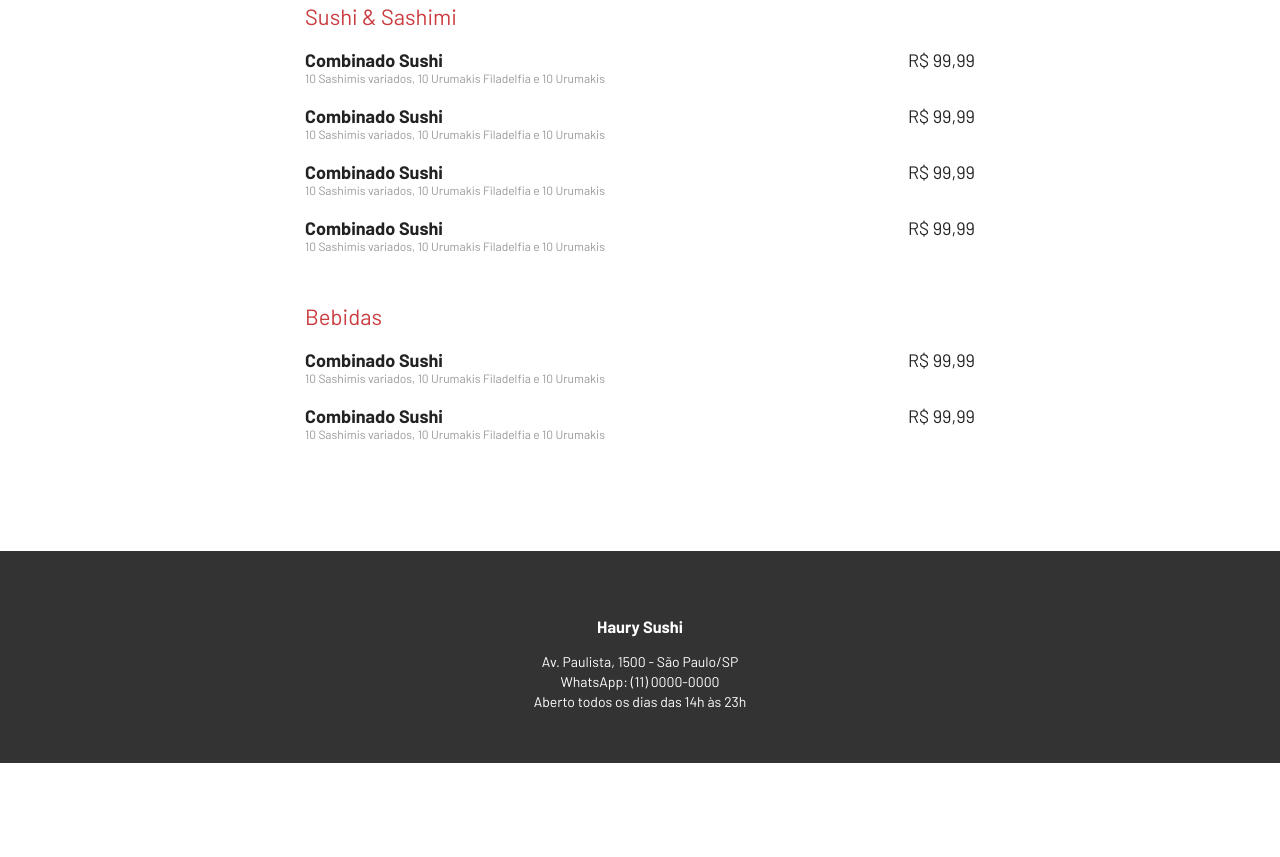
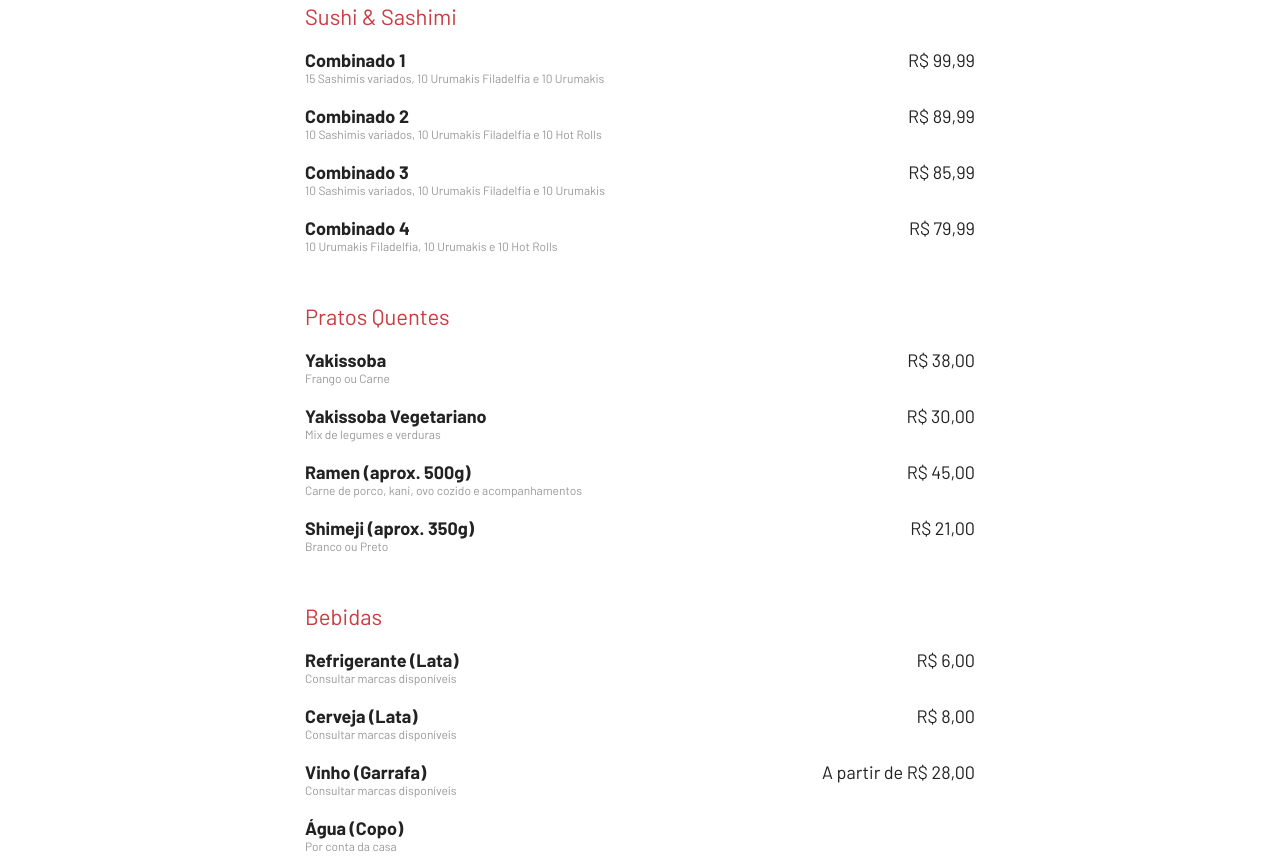
Before and after one commit to nynirak/PW1, a plain HTML site: page Exercícios de classe/Site Sushi/landingpage.html in a window 1280 px wide. Shown: the part 882-1739 px from the top of the page. Before the commit the page ends 1645 px from the top, so only its background shows below. Drawn offline with Linux system fonts and the light colour scheme.

Commit message:
20241007

```diff
--- a/Exercícios de classe/Site Sushi/landingpage.html
+++ b/Exercícios de classe/Site Sushi/landingpage.html
@@ -11,7 +11,7 @@
         <img src="logo.png" alt="Haruy Sushi">
         <nav class="menu">
             <ul class="menu-links"">
-                <li><a href="#cardapio">CARDPÁRIO</a></li>
+                <li><a href="#cardapio">CARDÁPIO</a></li>
                 <li><a href="https://wa.me/551599999999" target="_blank">PEÇA PELO WHATSAPP</a></li>
                 <li><a onclick="chamaform()" href="#login">LOGIN</a></li>
             </ul>
@@ -30,35 +30,65 @@
         <h1>Cardápio</h1>
         <div class="cardapio-categoria">Sushi & Sashimi</div>
         <div class="cardapio-item">
-            <div class="cardapio-nome">Combinado Sushi</div>
+            <div class="cardapio-nome">Combinado 1</div>
             <div class="cardapio-preco">R$ 99,99</div>
+            <div class="cardapio-descricao">15 Sashimis variados, 10 Urumakis Filadelfia e 10 Urumakis</div>
+        </div>
+        <div class="cardapio-item">
+            <div class="cardapio-nome">Combinado 2</div>
+            <div class="cardapio-preco">R$ 89,99</div>
+            <div class="cardapio-descricao">10 Sashimis variados, 10 Urumakis Filadelfia e 10 Hot Rolls</div>
+        </div>
+        <div class="cardapio-item">
+            <div class="cardapio-nome">Combinado 3</div>
+            <div class="cardapio-preco">R$ 85,99</div>
             <div class="cardapio-descricao">10 Sashimis variados, 10 Urumakis Filadelfia e 10 Urumakis</div>
         </div>
         <div class="cardapio-item">
-            <div class="cardapio-nome">Combinado Sushi</div>
-            <div class="cardapio-preco">R$ 99,99</div>
-            <div class="cardapio-descricao">10 Sashimis variados, 10 Urumakis Filadelfia e 10 Urumakis</div>
+            <div class="cardapio-nome">Combinado 4</div>
+            <div class="cardapio-preco">R$ 79,99</div>
+            <div class="cardapio-descricao">10 Urumakis Filadelfia, 10 Urumakis e 10 Hot Rolls</div>
+        </div>
+        <div class="cardapio-categoria">Pratos Quentes</div>
+        <div class="cardapio-item">
+            <div class="cardapio-nome">Yakissoba</div>
+            <div class="cardapio-preco">R$ 38,00</div>
+            <div class="cardapio-descricao">Frango ou Carne</div>
         </div>
         <div class="cardapio-item">
-            <div class="cardapio-nome">Combinado Sushi</div>
-            <div class="cardapio-preco">R$ 99,99</div>
-            <div class="cardapio-descricao">10 Sashimis variados, 10 Urumakis Filadelfia e 10 Urumakis</div>
+            <div class="cardapio-nome">Yakissoba Vegetariano</div>
+            <div class="cardapio-preco">R$ 30,00</div>
+            <div class="cardapio-descricao">Mix de legumes e verduras</div>
         </div>
         <div class="cardapio-item">
-            <div class="cardapio-nome">Combinado Sushi</div>
-            <div class="cardapio-preco">R$ 99,99</div>
-            <div class="cardapio-descricao">10 Sashimis variados, 10 Urumakis Filadelfia e 10 Urumakis</div>
+            <div class="cardapio-nome">Ramen (aprox. 500g)</div>
+            <div class="cardapio-preco">R$ 45,00</div>
+            <div class="cardapio-descricao">Carne de porco, kani, ovo cozido e acompanhamentos</div>
+        </div>
+        <div class="cardapio-item">
+            <div class="cardapio-nome">Shimeji (aprox. 350g)</div>
+            <div class="cardapio-preco">R$ 21,00</div>
+            <div class="cardapio-descricao">Branco ou Preto</div>
         </div>
         <div class="cardapio-categoria">Bebidas</div>
         <div class="cardapio-item">
-            <div class="cardapio-nome">Combinado Sushi</div>
-            <div class="cardapio-preco">R$ 99,99</div>
-            <div class="cardapio-descricao">10 Sashimis variados, 10 Urumakis Filadelfia e 10 Urumakis</div>
+            <div class="cardapio-nome">Refrigerante (Lata)</div>
+            <div class="cardapio-preco">R$ 6,00</div>
+            <div class="cardapio-descricao">Consultar marcas disponíveis</div>
         </div>
         <div class="cardapio-item">
-            <div class="cardapio-nome">Combinado Sushi</div>
-            <div class="cardapio-preco">R$ 99,99</div>
-            <div class="cardapio-descricao">10 Sashimis variados, 10 Urumakis Filadelfia e 10 Urumakis</div>
+            <div class="cardapio-nome">Cerveja (Lata)</div>
+            <div class="cardapio-preco">R$ 8,00</div>
+            <div class="cardapio-descricao">Consultar marcas disponíveis</div>
+        </div>
+        <div class="cardapio-item">
+            <div class="cardapio-nome">Vinho (Garrafa)</div>
+            <div class="cardapio-preco">A partir de R$ 28,00</div>
+            <div class="cardapio-descricao">Consultar marcas disponíveis</div>
+        </div>
+        <div class="cardapio-item">
+            <div class="cardapio-nome">Água (Copo)</div>
+            <div class="cardapio-descricao">Por conta da casa</div>
         </div>
     </section>
     <footer>
```
